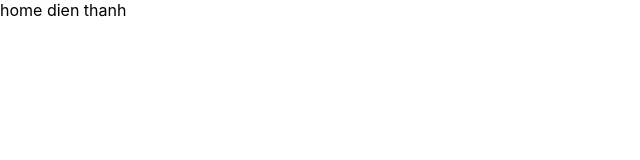
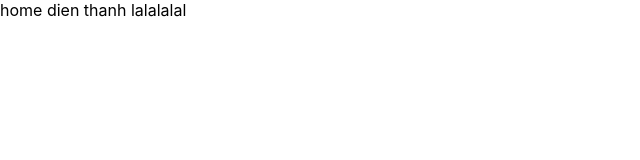
Before and after one commit to HoDienCong12c5/NextJs_Redux_Eslint, a Next.js app: page /home in a window 1280 px wide. Shown: the top 160 px of the page, without its empty margins (0-640 px from the left). Built offline with nearby package versions, Linux system fonts and the light colour scheme.

Commit message:
test branch diencong

```diff
--- a/pages/home.js
+++ b/pages/home.js
@@ -13,7 +13,7 @@ const home = () => {
   }, 5000)
   console.log({ state })
   return (
-    <div>home {state}</div>
+    <div>home {state} lalalalal</div>
   )
 }
 
```
